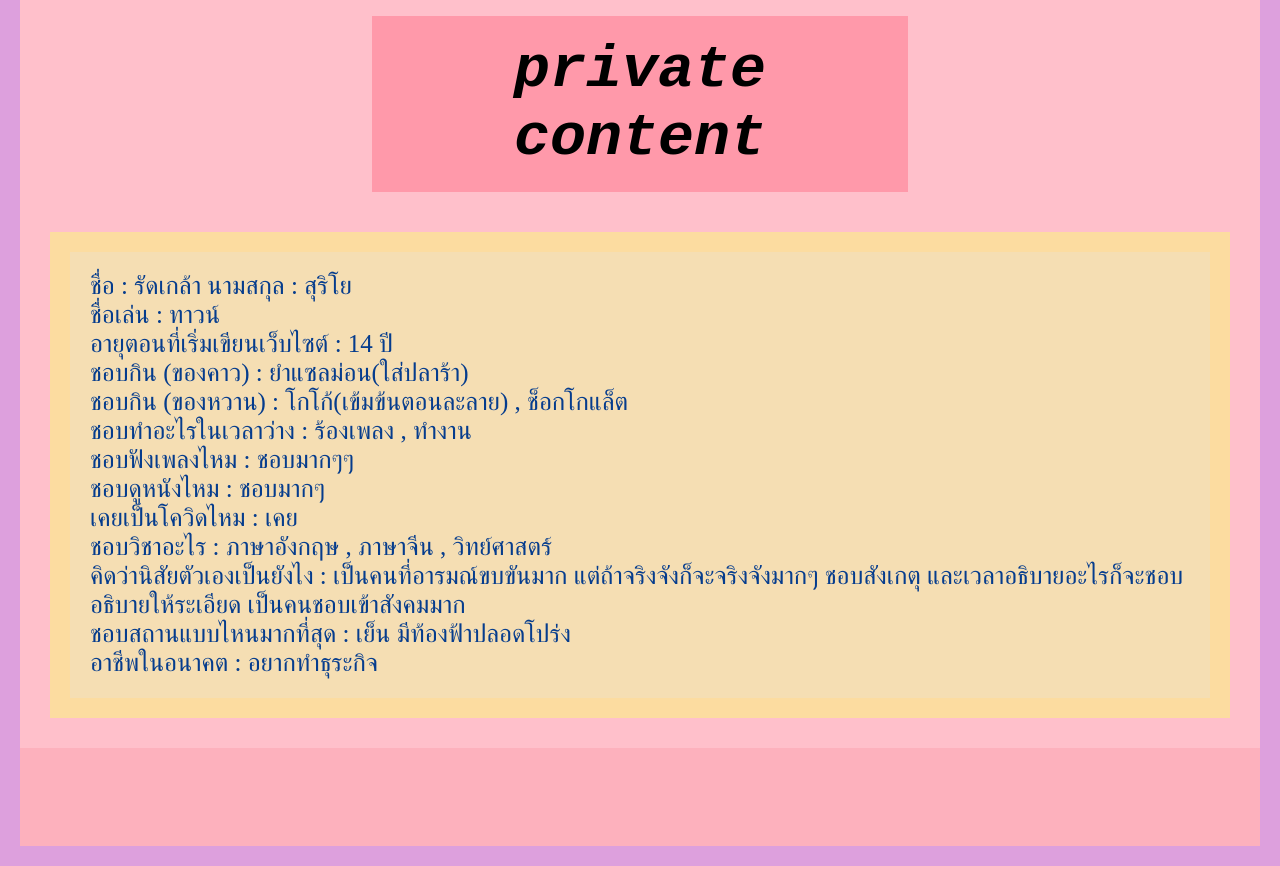
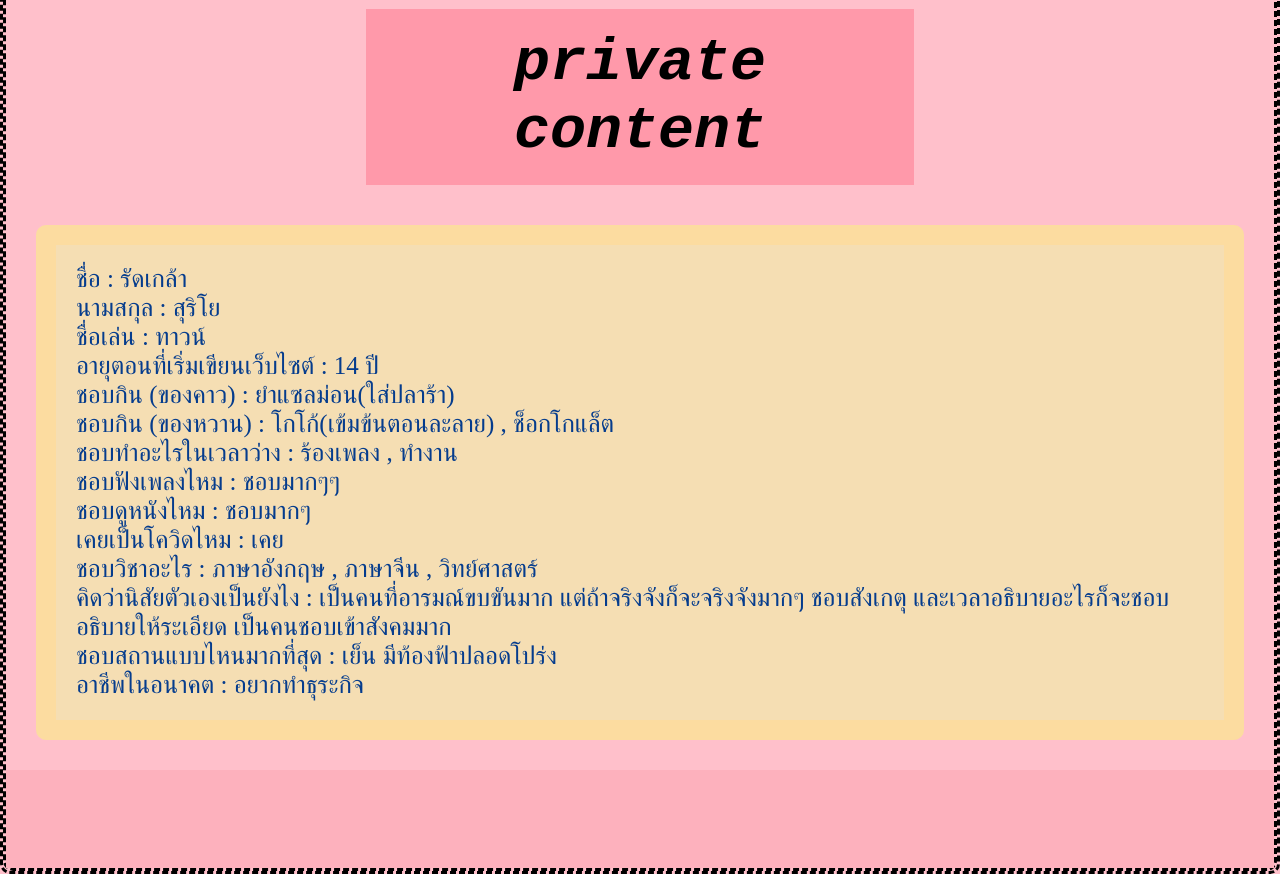
Before and after one commit to Akkapon50/MyStory, a plain HTML site: page story of town.html in a window 1280 px wide. Shown: the part 786-1660 px from the top of the page. Drawn offline with Linux system fonts and the light colour scheme.

Commit message:
Add files via upload

```diff
--- a/story of town.html
+++ b/story of town.html
@@ -21,7 +21,7 @@
            </video></center>
         <center><h1 class="head"><i>private content</i></h1></center>
        <p class="story char">
-        ชื่อ : รัดเกล้า
+        ชื่อ : รัดเกล้า <br>
         นามสกุล : สุริโย<br>
         ชื่อเล่น : ทาวน์<br>
         อายุตอนที่เริ่มเขียนเว็บไซต์ : 14 ปี<br>
--- a/style.css
+++ b/style.css
@@ -2,7 +2,8 @@ html, body{
     background-color: pink;
     margin: 0%;
     padding: 0%;
-    border: 10px solid plum;
+    border-style: dashed;
+    border-radius: 10px;
 }
 
 .top-hander{
@@ -72,7 +73,7 @@ html, body{
     padding: 20px;
     margin: 30px;
     border: 20px solid rgb(252, 220, 160);
-
+    border-radius: 10px;
 }
 
 .image1{
@@ -112,6 +113,7 @@ html, body{
 .facebooklink{
     background-color: rgb(255, 133, 255);
     border: 15px solid purple;
+    border-radius: 10px;
     padding: 15px;
     margin: 20px;
     font-family: cursive;
```
